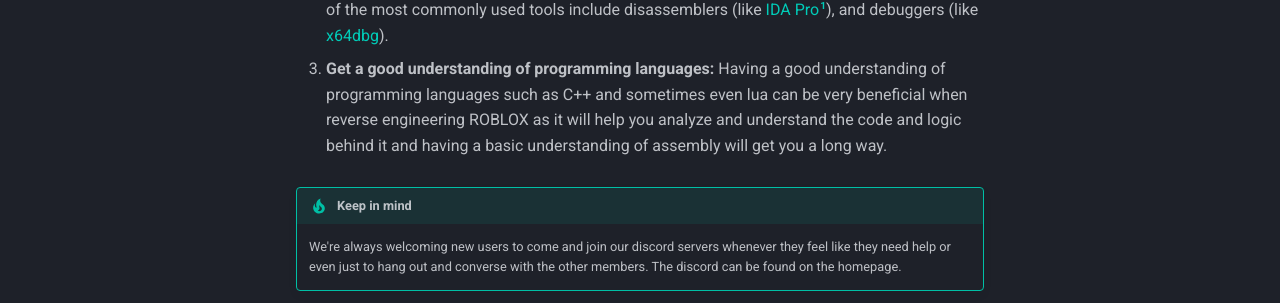
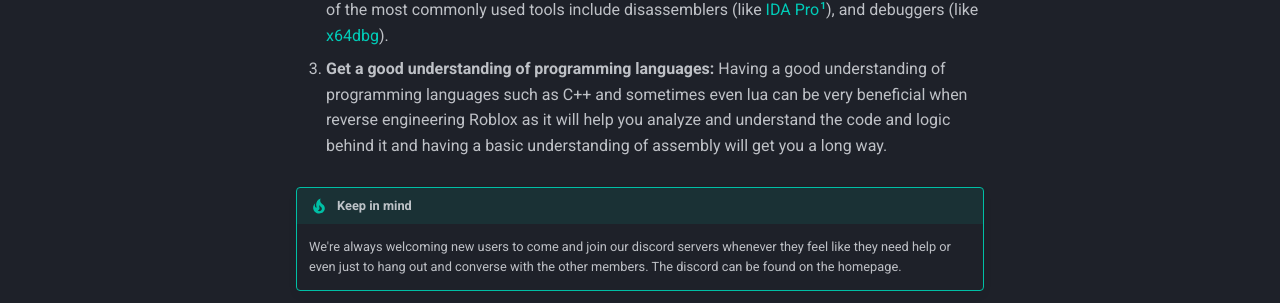
Before and after one commit to ROBLOX-Reverse-Engineering/RRE-Site, an MkDocs documentation site: the page built from docs/AboutReversing.md, in a window 1280 px wide and 1241 px high. Shown: the part 814-1117 px from the top of the window. Built offline with MkDocs 1.6.1 and Material for MkDocs 9.7.7, drawn with Linux system fonts in a browser that asks for light colours.

```diff
--- a/docs/AboutReversing.md
+++ b/docs/AboutReversing.md
@@ -17,7 +17,7 @@ However, here are a few steps we've put together which you can follow to get sta
 
 2. **Get the right tools:** You'll need a range of tools to get started with reverse engineering. Some of the most commonly used tools include disassemblers (like [IDA Pro](https://hex-rays.com/ida-pro/)[^1]), and debuggers (like [x64dbg](https://x64dbg.com/)).
 
-3. **Get a good understanding of programming languages:** Having a good understanding of programming languages such as C++ and sometimes even lua can be very beneficial when reverse engineering ROBLOX as it will help you analyze and understand the code and logic behind it and having a basic understanding of assembly will get you a long way.
+3. **Get a good understanding of programming languages:** Having a good understanding of programming languages such as C++ and sometimes even lua can be very beneficial when reverse engineering Roblox as it will help you analyze and understand the code and logic behind it and having a basic understanding of assembly will get you a long way.
 
 !!! tip "Keep in mind"
     We're always welcoming new users to come and join our discord servers whenever they feel like they need help or even just to hang out and converse with the other members.
```
Also changed, not shown: docs/Honorable Users/Brent.md (+11 -1 lines).
